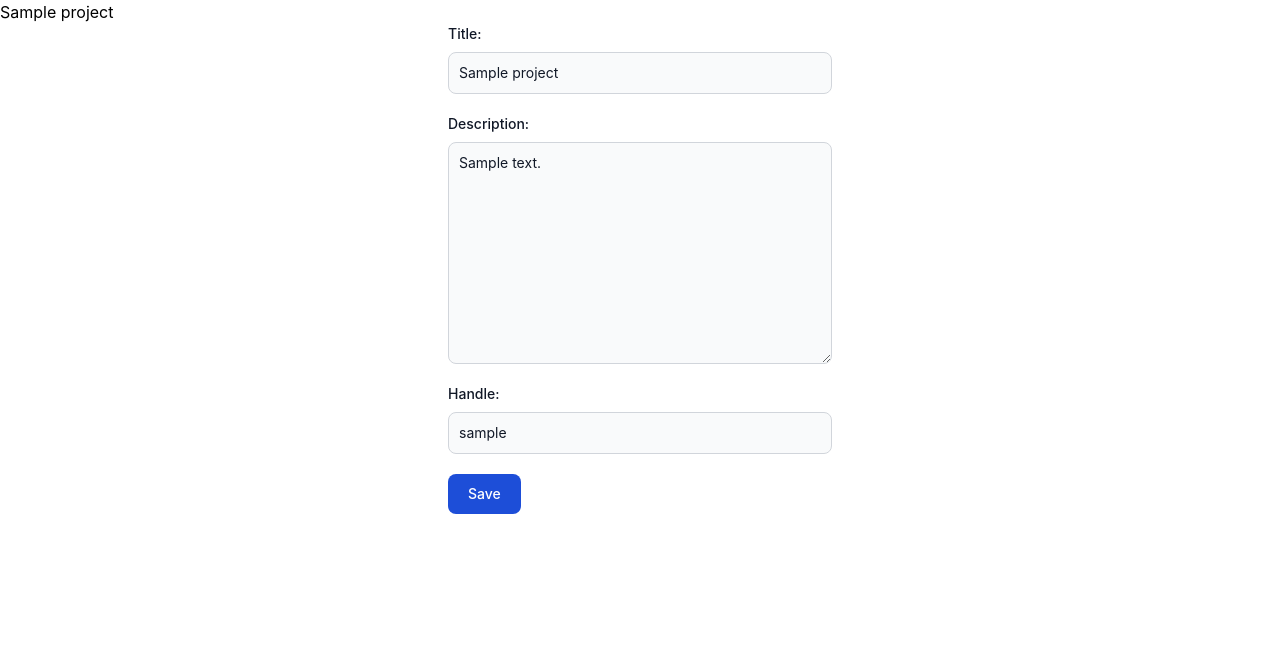
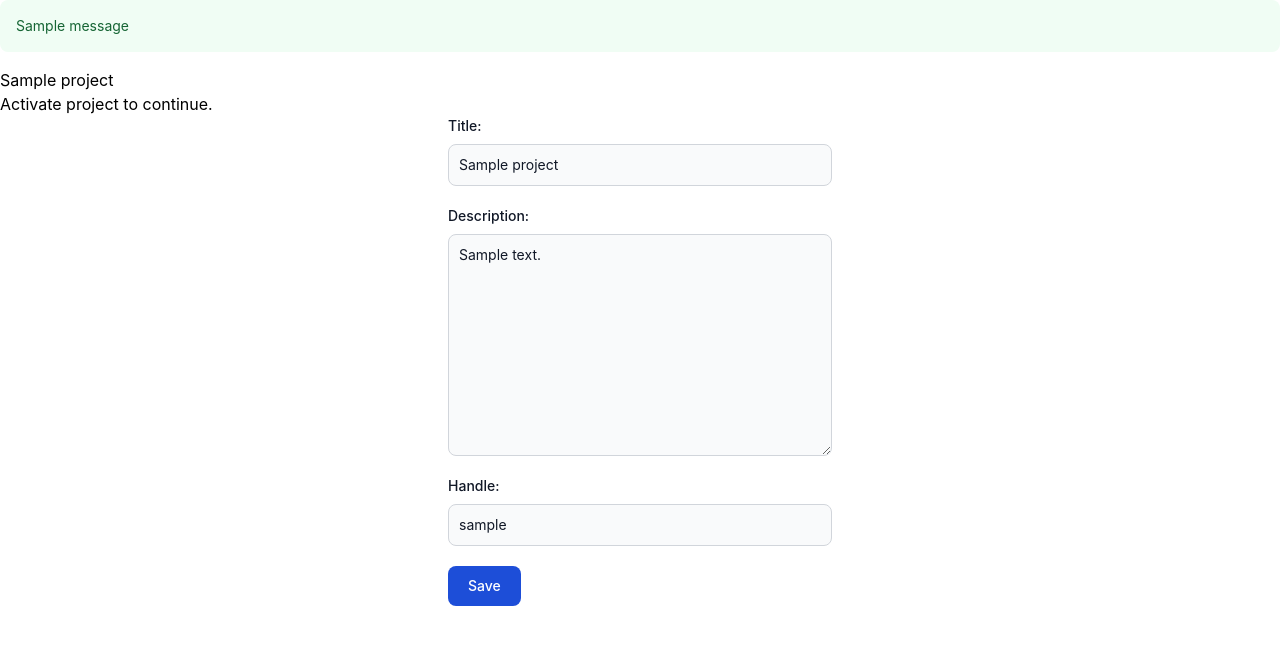
Before and after one commit to SAMEER-40/commit-history-, a Django app: a page that uses src/templates/base.html in a window 1280 px wide. Shown: the top 645 px of the page. Run offline with Django 4.2, Linux system fonts and the light colour scheme; a user stored in the database is signed in; tables that the repository leaves empty hold one stand-in row (values such as "Sample post"); one stand-in notice (Sample message) is shown.

Commit message:
43 - Cleaning Up Project CRUD

```diff
--- a/src/projects/models.py
+++ b/src/projects/models.py
@@ -26,6 +26,9 @@ class Project(models.Model):
     def get_absolute_url(self):
         return reverse("projects:detail", kwargs={"handle": self.handle})
 
+    def get_delete_url(self):
+        return reverse("projects:delete", kwargs={"handle": self.handle})
+
     @property
     def is_activated(self):
         return True
--- a/src/projects/views.py
+++ b/src/projects/views.py
@@ -7,6 +7,7 @@ from django.shortcuts import redirect, render, get_object_or_404
 
 from . import forms
 
+PROJECT_CAN_DELETE_ITEM_THRESHOLD = 2
 
 @login_required
 def project_list_view(request):
@@ -16,6 +17,7 @@ def project_list_view(request):
 @login_required
 def project_detail_update_view(request, handle=None):
     instance = get_object_or_404(Project, handle=handle, owner=request.user)
+    items_qs = instance.item_set.all()
     form = forms.ProjectUpdateForm(request.POST or None, instance=instance)
     if form.is_valid():
         project_obj = form.save(commit=False)
@@ -24,6 +26,7 @@ def project_detail_update_view(request, handle=None):
         return redirect(project_obj.get_absolute_url())
     context = {
         "instance": instance,
+        "items_qs": items_qs,
         "form": form,
     }
     return render(request, "projects/detail.html", context)
@@ -31,7 +34,13 @@ def project_detail_update_view(request, handle=None):
 @login_required
 def project_delete_view(request, handle=None):
     instance = get_object_or_404(Project, handle=handle, owner=request.user)
+    items_qs = instance.item_set.all()
+    items_count = items_qs.count()
+    items_exists = items_qs.exists()
     if request.method == "POST":
+        if items_exists and items_count >= PROJECT_CAN_DELETE_ITEM_THRESHOLD:
+            messages.error(request, f"Cannot delete project with {PROJECT_CAN_DELETE_ITEM_THRESHOLD} or more active items")
+            return redirect(instance.get_delete_url())
         instance.delete()
         return redirect("projects:list")
     return render(request, "projects/delete.html", {"instance": instance})
@@ -45,7 +54,7 @@ def project_create_view(request):
     form = forms.ProjectCreateForm(request.POST or None)
     if form.is_valid():
         project_obj = form.save(commit=False)
-        project_obj.project = request.project
+        project_obj.owner = request.user
         project_obj.added_by = request.user
         project_obj.save()
         return redirect(project_obj.get_absolute_url())
@@ -73,7 +82,7 @@ def activate_project_view(request, handle=None):
         messages.error(request, "Project could not activate. try again.")
         return redirect("/projects")
     request.session['project_handle'] = handle
-    messages.error(request, "Project activated.")
+    messages.success(request, "Project activated.")
     return redirect("/")
 
 
--- a/src/static/css/cfehome-ui.css
+++ b/src/static/css/cfehome-ui.css
@@ -714,6 +714,48 @@ video {
   }
 }
 
+.tw-message-ul .error {
+  margin-bottom: 1rem;
+  border-radius: 0.5rem;
+  --tw-bg-opacity: 1;
+  background-color: rgb(254 242 242 / var(--tw-bg-opacity));
+  padding: 1rem;
+  font-size: 0.875rem;
+  line-height: 1.25rem;
+  --tw-text-opacity: 1;
+  color: rgb(153 27 27 / var(--tw-text-opacity));
+}
+
+@media (prefers-color-scheme: dark) {
+  .tw-message-ul .error {
+    --tw-bg-opacity: 1;
+    background-color: rgb(31 41 55 / var(--tw-bg-opacity));
+    --tw-text-opacity: 1;
+    color: rgb(248 113 113 / var(--tw-text-opacity));
+  }
+}
+
+.tw-message-ul .success {
+  margin-bottom: 1rem;
+  border-radius: 0.5rem;
+  --tw-bg-opacity: 1;
+  background-color: rgb(240 253 244 / var(--tw-bg-opacity));
+  padding: 1rem;
+  font-size: 0.875rem;
+  line-height: 1.25rem;
+  --tw-text-opacity: 1;
+  color: rgb(22 101 52 / var(--tw-text-opacity));
+}
+
+@media (prefers-color-scheme: dark) {
+  .tw-message-ul .success {
+    --tw-bg-opacity: 1;
+    background-color: rgb(31 41 55 / var(--tw-bg-opacity));
+    --tw-text-opacity: 1;
+    color: rgb(74 222 128 / var(--tw-text-opacity));
+  }
+}
+
 *, ::before, ::after {
   --tw-border-spacing-x: 0;
   --tw-border-spacing-y: 0;
--- a/src/static/tw/tailwind-input.css
+++ b/src/static/tw/tailwind-input.css
@@ -33,4 +33,10 @@
     .tw-form-delete {
         @apply text-white bg-red-700 hover:bg-red-800 focus:ring-4 focus:outline-none focus:ring-red-300 font-medium rounded-lg text-sm w-full sm:w-auto px-5 py-2.5 text-center dark:bg-red-600 dark:hover:bg-red-700 dark:focus:ring-red-800 !important;
     }
+    .tw-message-ul .error {
+        @apply p-4 mb-4 text-sm text-red-800 rounded-lg bg-red-50 dark:bg-gray-800 dark:text-red-400;
+    }
+    .tw-message-ul .success {
+        @apply p-4 mb-4 text-sm text-green-800 rounded-lg bg-green-50 dark:bg-gray-800 dark:text-green-400;
+    }
 }
--- a/src/templates/base.html
+++ b/src/templates/base.html
@@ -10,6 +10,7 @@
 </head>
 <body>
     <div>
+        {% include 'head/messages.html' %}
         {% block content %}{% endblock %}
     </div>
 </body>
--- /dev/null
+++ b/src/templates/head/messages.html
@@ -0,0 +1,7 @@
+{% if messages %}
+<ul class="tw-message-ul">
+    {% for message in messages %}
+    <li{% if message.tags %} class="{{ message.tags }}"{% endif %}>{{ message }}</li>
+    {% endfor %}
+</ul>
+{% endif %}
--- a/src/templates/projects/detail.html
+++ b/src/templates/projects/detail.html
@@ -6,6 +6,15 @@
 <h1>{{ instance.title }}</h1>
 
 
+{% if request.project == instance %}
+    {% include 'projects/snippets/list.html' with object_list=items_qs %}
+
+    {% else %}
+    <div>
+        <p>Activate project to continue.</p>
+        </div>
+{% endif %}
+
 {% include 'projects/snippets/form.html' with form=form btn_label="Save" %}
 
 {% endblock content %}
--- a/tailwind.config.js
+++ b/tailwind.config.js
@@ -11,6 +11,7 @@ module.exports = {
         "200":"#bfdbfe","300":"#93c5fd","400":"#60a5fa","500":"#3b82f6","600":"#2563eb","700":"#1d4ed8","800":"#1e40af","900":"#1e3a8a","950":"#172554"},
       gray: colors.gray,
       red: colors.red,
+      green: colors.green,
       blue: colors.blue,
       white: colors.white,
       black: colors.black,
```
Also changed, not shown: src/templates/projects/list.html (+1 -9 lines), src/templates/projects/snippets/list.html (added, +7 -0 lines).
